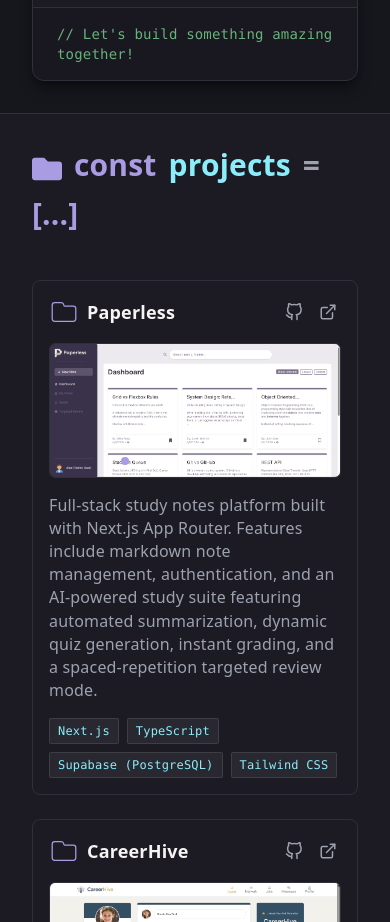
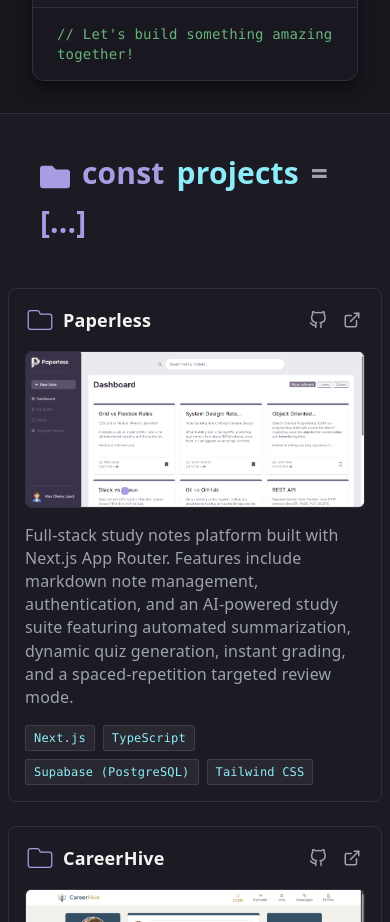
Before and after one commit to nour-atef04/Portofolio, a React (Vite) app: page / in a window 390 px wide. Shown: the part 940-1862 px from the top of the page. Built offline with nearby package versions, Linux system fonts and the light colour scheme.

Commit message:
ui: further improve layout for mobile

```diff
--- a/src/sections/ProjectsSection.tsx
+++ b/src/sections/ProjectsSection.tsx
@@ -132,11 +132,11 @@
 
 export default function ProjectsSection() {
   return (
-    <section className=" bg-surface min-h-screen flex items-center justify-center p-8 border-t border-divider">
+    <section className=" bg-surface min-h-screen flex items-center justify-center p-2 sm:p-8 border-t border-divider">
       <div className=" w-full max-w-6xl text-center lg:text-left flex flex-col gap-6">
         <h2
           aria-label="Projects"
-          className=" text-3xl flex-wrap flex items-center gap-3 min-[460px]:text-5xl text-heading font-heading font-bold mb-6"
+          className="px-8 pt-8 text-3xl flex-wrap flex items-center gap-3 min-[460px]:text-5xl text-heading font-heading font-bold mb-6"
         >
           <FaFolder aria-hidden="true" className=" text-accent mt-2" />
           <span aria-hidden="true" className=" text-accent">
```
